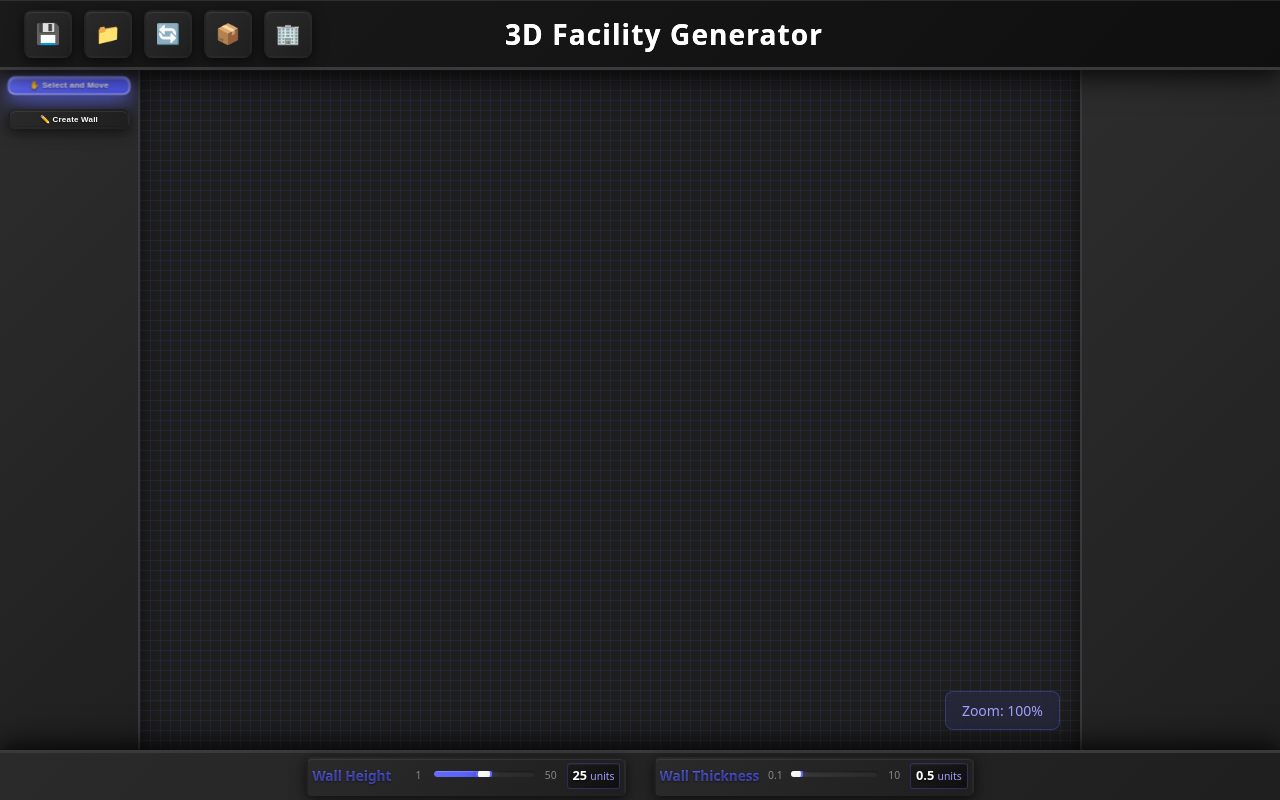
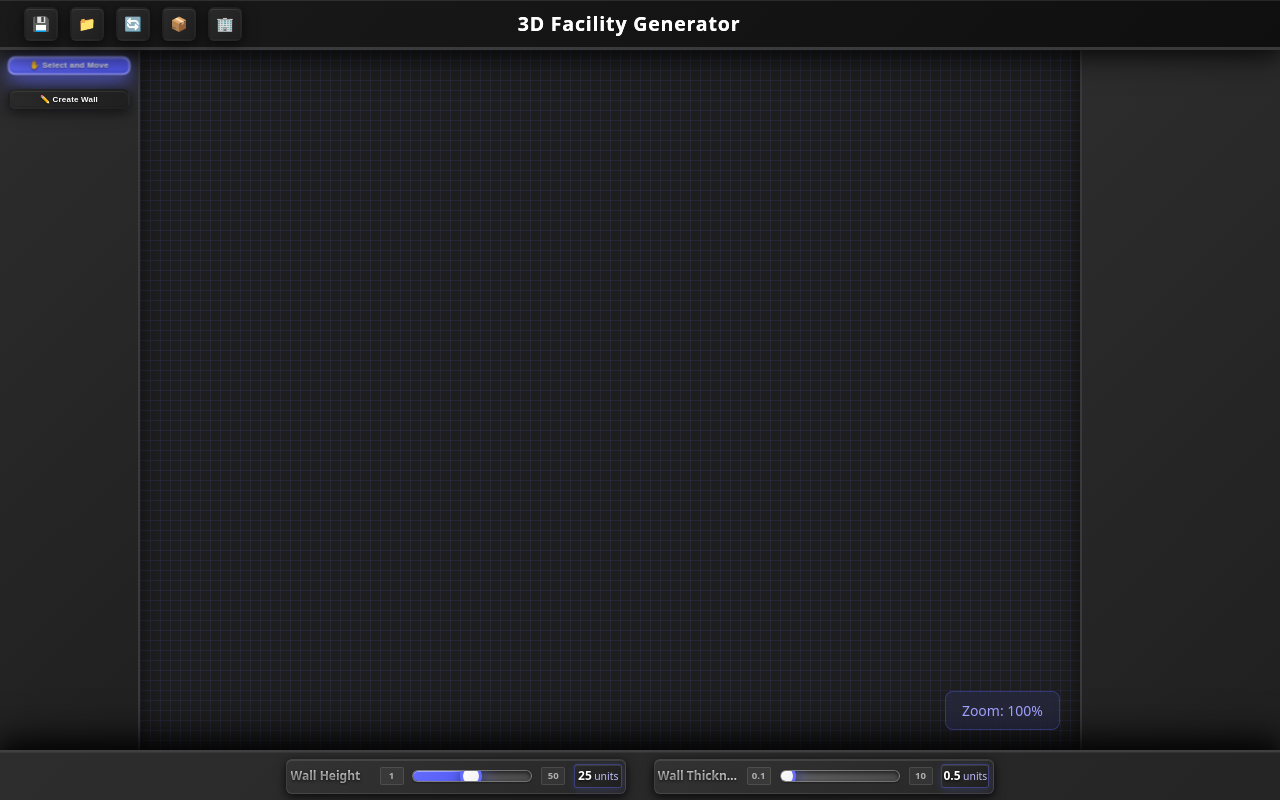
Before and after one commit to afisicos/FacilityGenerator, a React (Vite) app in the folder mapgenerator/: page / in a window 1280 px wide. Built offline with nearby package versions, Linux system fonts and the light colour scheme.

Commit message:
Barra de abajo mejroada

```diff
--- a/mapgenerator/src/MapEditor.css
+++ b/mapgenerator/src/MapEditor.css
@@ -14,7 +14,7 @@
   top: 0;
   left: 0;
   right: 0;
-  height: 70px;
+  height: 50px;
   background: linear-gradient(135deg, #1a1a1a 0%, #0f0f0f 100%);
   border-bottom: 3px solid #3a3a3a;
   display: flex;
@@ -36,17 +36,17 @@
 }
 
 .scenario-icon-button {
-  width: 48px;
-  height: 48px;
+  width: 34px;
+  height: 34px;
   border: none;
   background: linear-gradient(135deg, #2a2a2a 0%, #1f1f1f 100%);
   color: #ffffff;
-  border-radius: 8px;
+  border-radius: 6px;
   cursor: pointer;
   display: flex;
   align-items: center;
   justify-content: center;
-  font-size: 1.25rem;
+  font-size: 0.875rem;
   position: relative;
   overflow: hidden;
   box-shadow:
@@ -136,7 +136,7 @@
 
 .app-title {
   margin: 0;
-  font-size: 1.75rem;
+  font-size: 1.225rem;
   font-weight: 600;
   background: white;
   background-clip: text;
@@ -151,7 +151,7 @@
 
 .side-panel {
   position: fixed;
-  top: 70px;
+  top: 50px;
   bottom: 0;
   background: linear-gradient(135deg, #2d2d2d 0%, #1f1f1f 100%);
   padding: 0.5rem;
@@ -462,7 +462,7 @@
   position: absolute;
   left: 120px;
   right: 200px;
-  top: 70px;
+  top: 50px;
   bottom: 50px;
   overflow: hidden;
   background: #1e1e1e;
@@ -515,7 +515,7 @@
 /* Drawing hint panel */
 .drawing-hint-panel {
   position: fixed;
-  top: 90px;
+  top: 60px;
   left: 50%;
   transform: translateX(-50%);
   background: rgba(100, 108, 255, 0.1);
@@ -544,7 +544,7 @@
 /* Drawing Hints Container */
 .drawing-hints-container {
   position: fixed;
-  top: 90px;
+  top: 60px;
   left: 50%;
   transform: translateX(-50%);
   display: flex;
@@ -1014,14 +1014,16 @@
   left: 0;
   right: 0;
   height: 50px;
-  background: linear-gradient(135deg, #2a2a2a 0%, #1f1f1f 100%);
-  border-top: 3px solid #3a3a3a;
+  background: linear-gradient(135deg, #2d2d2d 0%, #252525 100%);
+  border-top: 2px solid #404040;
   display: flex;
   align-items: center;
   justify-content: center;
   box-shadow:
-    0 -8px 32px rgba(0, 0, 0, 0.6),
-    0 -4px 16px rgba(0, 0, 0, 0.4);
+    0 -12px 40px rgba(0, 0, 0, 0.8),
+    0 -6px 20px rgba(0, 0, 0, 0.6),
+    inset 0 1px 0 rgba(255, 255, 255, 0.05);
+  backdrop-filter: blur(10px);
   z-index: 100;
 }
 
@@ -1036,101 +1038,125 @@
 }
 
 .bottom-slider-container {
-  background: linear-gradient(135deg, #2a2a2a 0%, #1f1f1f 100%);
+  background: linear-gradient(135deg, #323232 0%, #282828 100%);
   border-radius: 6px;
-  padding: 0.25rem;
+  padding: 0.2rem;
   margin: 0.1rem;
-  width: 320px;
+  width: 340px;
   box-sizing: border-box;
   box-shadow:
-    0 4px 16px rgba(0, 0, 0, 0.4),
-    0 2px 8px rgba(0, 0, 0, 0.3),
-    inset 0 1px 0 rgba(255, 255, 255, 0.08);
-  border: 2px solid transparent;
+    0 4px 12px rgba(0, 0, 0, 0.5),
+    0 2px 6px rgba(0, 0, 0, 0.4),
+    inset 0 1px 0 rgba(255, 255, 255, 0.1);
+  border: 1px solid rgba(255, 255, 255, 0.1);
   transition: all 0.3s cubic-bezier(0.25, 0.46, 0.45, 0.94);
+  display: flex;
+  align-items: center;
+  justify-content: center;
+  height: 35px;
 }
 
 .bottom-slider-container:hover {
-  transform: translateY(-2px);
+  transform: translateY(-3px);
   box-shadow:
-    0 8px 24px rgba(100, 108, 255, 0.2),
-    0 4px 12px rgba(0, 0, 0, 0.5),
-    inset 0 1px 0 rgba(255, 255, 255, 0.12);
-  border-color: rgba(100, 108, 255, 0.3);
+    0 10px 30px rgba(100, 108, 255, 0.3),
+    0 5px 15px rgba(0, 0, 0, 0.6),
+    inset 0 1px 0 rgba(255, 255, 255, 0.15);
+  border-color: rgba(100, 108, 255, 0.4);
+  background: linear-gradient(135deg, #383838 0%, #2e2e2e 100%);
 }
 
 .bottom-slider-row {
   display: flex;
   align-items: center;
-  gap: 0.4rem;
-  margin-bottom: 0.1rem;
+  gap: 0.3rem;
+  margin-bottom: 0;
+  width: 100%;
+  justify-content: space-between;
 }
 
 .bottom-slider-label {
-  font-size: 0.85rem;
+  font-size: 0.75rem;
   font-weight: 600;
   color: #ffffff;
-  background: linear-gradient(135deg, #646cff 0%, #535bf2 100%);
+  background: linear-gradient(135deg, #e0e0e0 0%, #f8f8f8 100%);
   -webkit-background-clip: text;
   -webkit-text-fill-color: transparent;
   background-clip: text;
-  text-shadow: 0 1px 2px rgba(0, 0, 0, 0.5);
+  text-shadow: 0 1px 3px rgba(0, 0, 0, 0.7);
   white-space: nowrap;
-  min-width: 90px;
+  overflow: hidden;
+  text-overflow: ellipsis;
+  width: 80px;
   flex-shrink: 0;
 }
 
 .bottom-slider-value-display {
   display: flex;
   align-items: baseline;
-  gap: 0.2rem;
-  background: linear-gradient(135deg, #1a1a1a 0%, #0f0f0f 100%);
+  gap: 0.15rem;
+  background: linear-gradient(135deg, #2a2a2a 0%, #1f1f1f 100%);
   padding: 0.15rem 0.3rem;
   border-radius: 3px;
-  border: 1px solid rgba(100, 108, 255, 0.3);
-  box-shadow: inset 0 1px 0 rgba(255, 255, 255, 0.05);
-  min-width: 2.5rem;
+  border: 1px solid rgba(100, 108, 255, 0.4);
+  box-shadow:
+    0 2px 8px rgba(100, 108, 255, 0.2),
+    inset 0 1px 0 rgba(255, 255, 255, 0.1);
+  width: 3rem;
   justify-content: center;
   white-space: nowrap;
   text-align: center;
   flex-shrink: 0;
+  overflow: hidden;
 }
 
 .bottom-slider-value {
-  font-size: 0.8rem;
+  font-size: 0.75rem;
   font-weight: 700;
   color: #ffffff;
-  text-shadow: 0 1px 2px rgba(0, 0, 0, 0.8);
+  text-shadow: 0 1px 3px rgba(0, 0, 0, 0.9);
 }
 
 .bottom-slider-unit {
   font-size: 0.65rem;
-  color: #a0a0ff;
+  color: #c0c0ff;
   font-weight: 500;
 }
 
 .bottom-slider-wrapper {
   position: relative;
-  flex: 1;
-  margin-bottom: 0.25rem;
+  width: 120px;
+  height: 20px;
+  display: flex;
+  align-items: center;
+  justify-content: center;
+  margin-bottom: 0;
 }
 
 .bottom-slider-input {
   position: absolute;
-  width: 100%;
-  height: 100%;
+  width: 120px;
+  height: 20px;
   opacity: 0;
   cursor: pointer;
   z-index: 3;
+  top: 50%;
+  left: 50%;
+  transform: translate(-50%, -50%);
 }
 
 .bottom-slider-track {
   position: relative;
-  height: 6px;
-  background: linear-gradient(135deg, #3a3a3a 0%, #2a2a2a 100%);
-  border-radius: 3px;
-  box-shadow: inset 0 1px 2px rgba(0, 0, 0, 0.5);
+  width: 120px;
+  height: 12px;
+  background: linear-gradient(135deg, #606060 0%, #4a4a4a 100%);
+  border-radius: 6px;
+  box-shadow:
+    inset 0 2px 4px rgba(0, 0, 0, 0.6),
+    0 1px 2px rgba(0, 0, 0, 0.3);
   overflow: hidden;
+  border: 1px solid rgba(255, 255, 255, 0.2);
+  z-index: 1;
 }
 
 .bottom-slider-fill {
@@ -1139,47 +1165,54 @@
   left: 0;
   height: 100%;
   background: linear-gradient(135deg, #646cff 0%, #535bf2 100%);
-  border-radius: 3px;
+  border-radius: 6px;
   transition: width 0.2s cubic-bezier(0.25, 0.46, 0.45, 0.94);
   box-shadow:
-    0 0 8px rgba(100, 108, 255, 0.6),
-    inset 0 1px 0 rgba(255, 255, 255, 0.2);
+    0 0 15px rgba(100, 108, 255, 1.0),
+    inset 0 1px 0 rgba(255, 255, 255, 0.4);
+  z-index: 2;
 }
 
 .bottom-slider-thumb {
   position: absolute;
   top: 50%;
-  width: 16px;
-  height: 16px;
+  width: 22px;
+  height: 22px;
   background: linear-gradient(135deg, #ffffff 0%, #f0f0f0 100%);
-  border: 2px solid #646cff;
+  border: 3px solid #646cff;
   border-radius: 50%;
   transform: translate(-50%, -50%);
   box-shadow:
-    0 2px 6px rgba(0, 0, 0, 0.3),
-    0 0 10px rgba(100, 108, 255, 0.5),
-    inset 0 1px 0 rgba(255, 255, 255, 0.8);
+    0 4px 12px rgba(0, 0, 0, 0.5),
+    0 0 20px rgba(100, 108, 255, 0.9),
+    inset 0 1px 0 rgba(255, 255, 255, 1.0);
   cursor: pointer;
   transition: all 0.2s cubic-bezier(0.25, 0.46, 0.45, 0.94);
-  z-index: 2;
+  z-index: 3;
 }
 
 .bottom-slider-thumb:hover {
-  transform: translate(-50%, -50%) scale(1.1);
+  transform: translate(-50%, -50%) scale(1.3);
   box-shadow:
-    0 3px 8px rgba(0, 0, 0, 0.4),
-    0 0 16px rgba(100, 108, 255, 0.8),
-    inset 0 1px 0 rgba(255, 255, 255, 0.9);
+    0 6px 16px rgba(0, 0, 0, 0.6),
+    0 0 25px rgba(100, 108, 255, 1.2),
+    inset 0 1px 0 rgba(255, 255, 255, 1.0);
+  border-color: #7c7cff;
 }
 
 .bottom-slider-min,
 .bottom-slider-max {
-  font-size: 0.65rem;
-  color: #888;
-  font-weight: 500;
-  min-width: 1.2rem;
+  font-size: 0.6rem;
+  color: #b0b0b0;
+  font-weight: 600;
+  width: 1.5rem;
   text-align: center;
   flex-shrink: 0;
+  background: rgba(255, 255, 255, 0.05);
+  padding: 0.08rem 0.15rem;
+  border-radius: 2px;
+  border: 1px solid rgba(255, 255, 255, 0.1);
+  overflow: hidden;
 }
 
 /* Mobile adjustments for bottom bar */
--- a/mapgenerator/src/components/BottomBar.tsx
+++ b/mapgenerator/src/components/BottomBar.tsx
@@ -7,7 +7,7 @@ interface BottomBarProps {
 }
 
 // Enhanced Slider Input Component
-function SliderInput({ label, value, onChange, min, max, step, unit = '' }: {
+function SliderInput({ label, value, onChange, min, max, step, unit = '', showDecimal = false }: {
   label: string;
   value: number;
   onChange: (value: number) => void;
@@ -15,6 +15,7 @@ function SliderInput({ label, value, onChange, min, max, step, unit = '' }: {
   max: number;
   step: number;
   unit?: string;
+  showDecimal?: boolean;
 }) {
   const percentage = ((value - min) / (max - min)) * 100;
 
@@ -51,7 +52,7 @@ function SliderInput({ label, value, onChange, min, max, step, unit = '' }: {
         <span className="bottom-slider-max">{max}</span>
 
         <div className="bottom-slider-value-display">
-          <span className="bottom-slider-value">{value}</span>
+          <span className="bottom-slider-value">{showDecimal ? value.toFixed(1) : value}</span>
           <span className="bottom-slider-unit">{unit}</span>
         </div>
       </div>
@@ -86,6 +87,7 @@ export function BottomBar({
           max={10}
           step={0.1}
           unit=" units"
+          showDecimal={true}
         />
       </div>
     </div>
```
